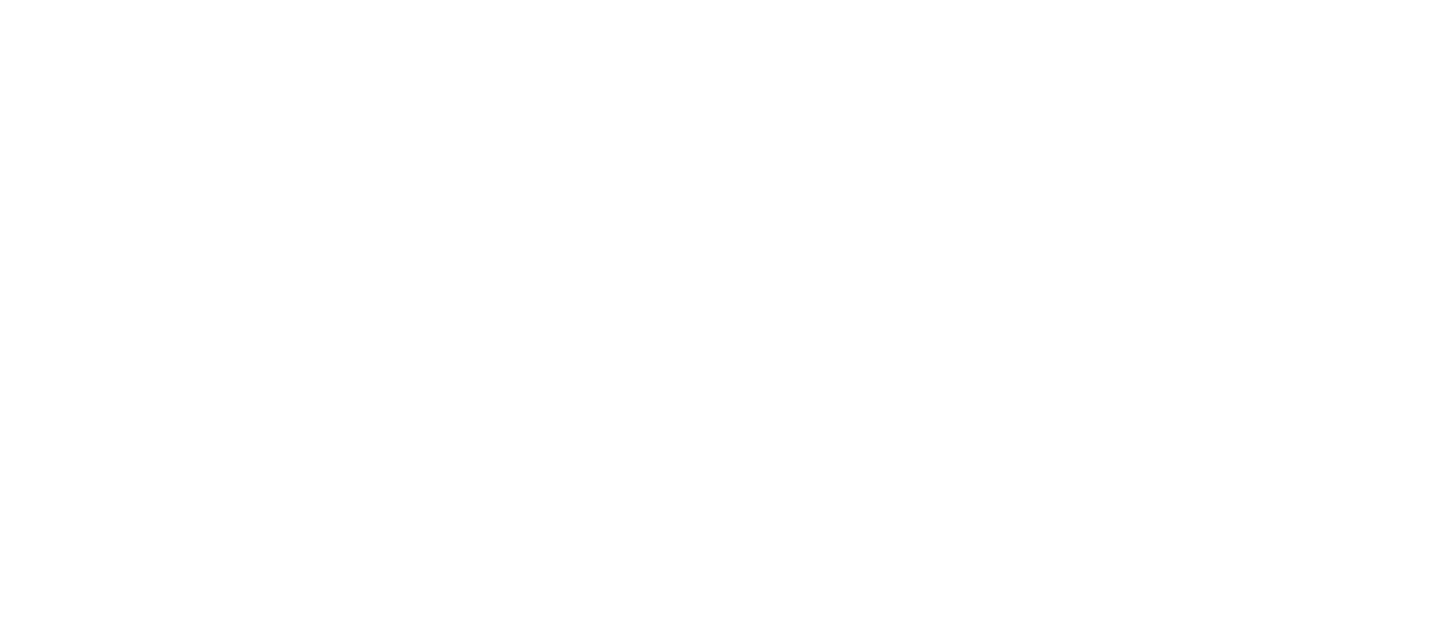
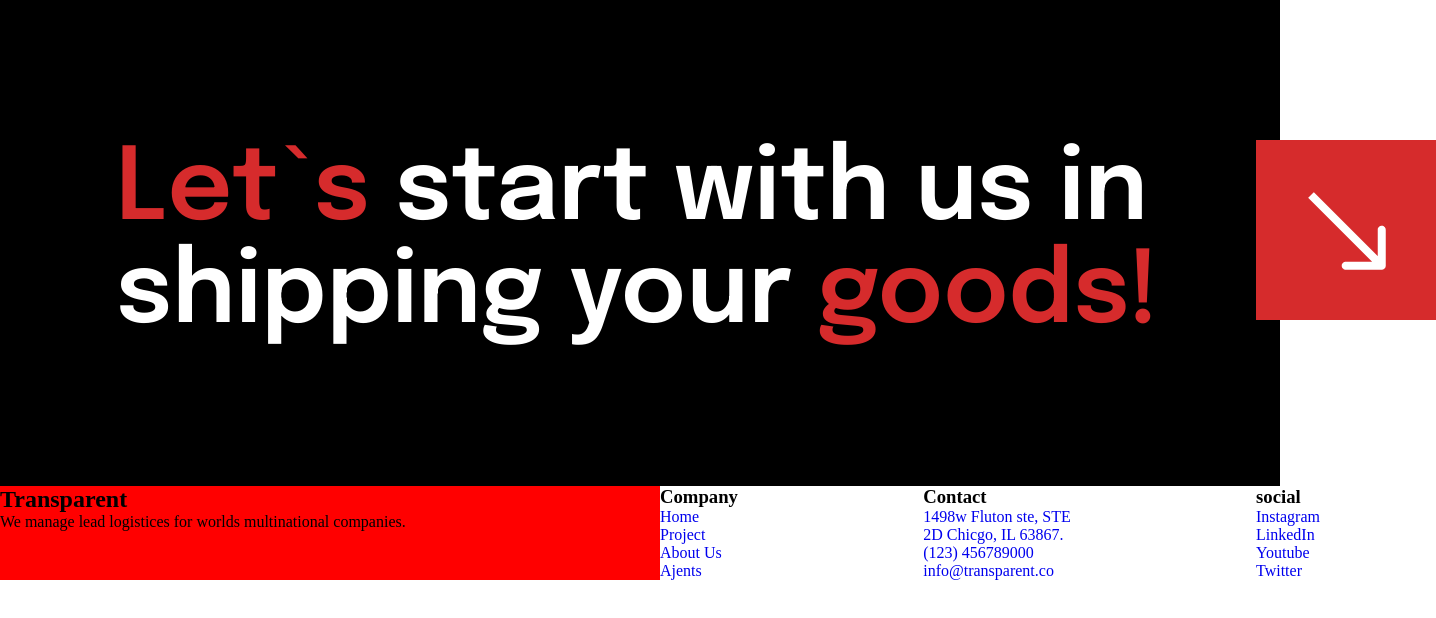
Before and after one commit to motaleb-bit/shipping, a plain HTML site: page index.html in a window 1280 px wide. Shown: the whole page, 1436 px wide, since content can reach past the window. Drawn offline with Linux system fonts and the light colour scheme.

Commit message:
banner part

```diff
--- a/css/style.css
+++ b/css/style.css
@@ -16,5 +16,48 @@ a {
 h1,h2,h3,h4,h5,h6,p {
     padding: 0;
     margin: 0;
-    line-height: 0.8px;
+
 }
+.left_banner_part{
+    width: 50%;
+    background: red;
+}
+
+.container {
+    width: 1320px;
+    margin: 0 auto;
+}
+
+#bannerPart {
+    padding: 140px 116px;
+    background: #000;
+}
+.banner_Content {
+    display: flex;
+    /* justify-content: space-between; */
+    /* gap: 502px; */
+}
+.left_part h1 {
+    font-family:Epilogue;
+    font-weight:600;
+    font-size:100px;
+    color: #FFFFFF;
+    /* width: 1047px; */
+
+}
+
+.left_part span {
+    color: #D62B2C;
+}
+.banner_bottom_content {
+    display: flex;
+
+}
+.right_banner_part {
+    width: 50%;
+    display: flex;
+    justify-content: space-between;
+
+
+
+}
--- a/index.html
+++ b/index.html
@@ -4,9 +4,97 @@
     <meta charset="UTF-8">
     <meta name="viewport" content="width=device-width, initial-scale=1.0">
     <title>shipping</title>
+    <!-- //google font// -->
+     <link rel="preconnect" href="https://fonts.googleapis.com">
+<link rel="preconnect" href="https://fonts.gstatic.com" crossorigin>
+<link href="https://fonts.googleapis.com/css2?family=Epilogue:ital,wght@0,100..900;1,100..900&family=Poppins:ital,wght@0,100;0,200;0,300;0,400;0,500;0,600;0,700;0,800;0,900;1,100;1,200;1,300;1,400;1,500;1,600;1,700;1,800;1,900&display=swap" rel="stylesheet">
+     <!-- //google font// -->
     <link rel="stylesheet" href="./css/style.css">
 </head>
 <body>
+    <section id="bannerPart">
+        <div class="container">
+            <div class="banner_Content">
+                <div class="left_part">
+                    <h1><span>Let`s</span> start with us in
+                    shipping your <span>goods!</span></h1>
+                </div>
+                <div class="right_part">
+                    <img src="./images/Group 319.png" alt="images">
+                </div>
 
+            </div>
+
+        </div>
+
+    </section>
+    <section id="banner_bottom_Part">
+        <div class="container">
+            <div class="banner_bottom_content">
+                <div class="left_banner_part">
+                    <h2>Transparent</h2>
+                    <p>We manage lead logistices
+                    for worlds multinational
+                    companies.</p>
+                </div>
+                <div class="right_banner_part">
+                    <div class="company_part">
+                        <h3>Company</h3>
+                        <ul>
+                            <li>
+                                <a href="#">Home</a>
+                            </li>
+                            <li>
+                                <a href="#">Project</a>
+                            </li>
+                            <li>
+                                <a href="#">About Us</a>
+                            </li>
+                            <li>
+                                <a href="#">Ajents</a>
+                            </li>
+                        </ul>
+                    </div>
+                       <div class="contact_part">
+                        <h3>Contact</h3>
+                        <ul>
+                            <li>
+                                <a href="#">1498w Fluton ste, STE</a>
+                            </li>
+                            <li>
+                                <a href="#">2D Chicgo, IL 63867.</a>
+                            </li>
+                            <li>
+                                <a href="#">(123) 456789000</a>
+                            </li>
+                            <li>
+                                <a href="#">info@transparent.co </a>
+                            </li>
+                        </ul>
+                    </div>
+
+                    <div class="social_part">
+                        <h3>social</h3>
+                        <ul>
+                            <li>
+                                <a href="#">Instagram</a>
+                            </li>
+                            <li>
+                                <a href="#">LinkedIn</a>
+                            </li>
+                            <li>
+                                <a href="#">Youtube</a>
+                            </li>
+                            <li>
+                                <a href="#">Twitter</a>
+                            </li>
+                        </ul>
+                    </div>
+
+                </div>
+            </div>
+        </div>
+
+    </section>
 </body>
 </html>
```
Also changed, not shown: images/Group 319.png (added).
